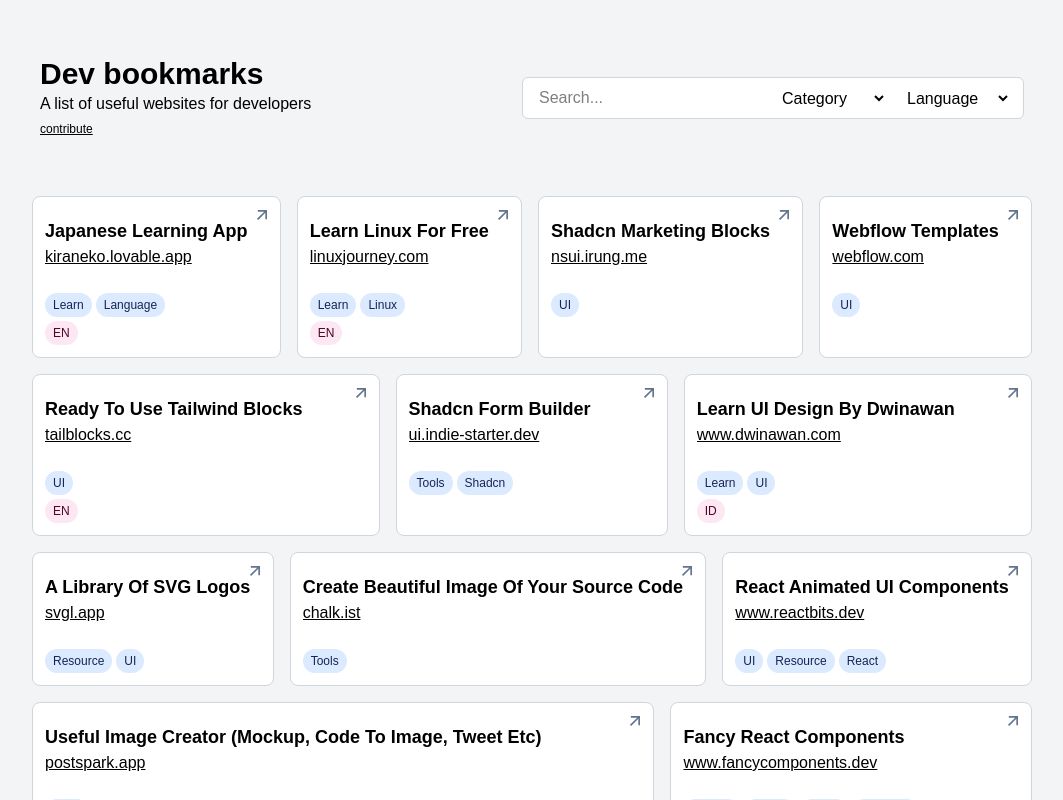
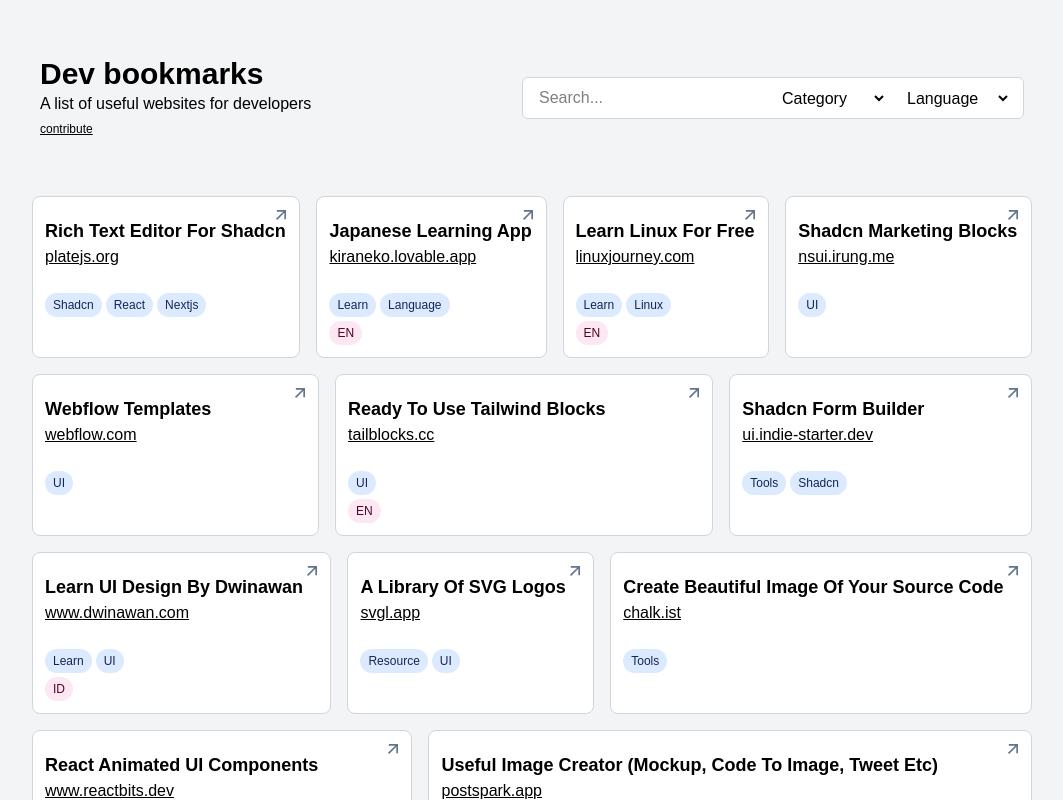
Before and after one commit to rifkiahmadfahrezi/dev-bookmarks, a SvelteKit app: page / in a window 1280 px wide. Shown: the top 800 px of the page, without its empty margins (108-1171 px from the left). Built offline with nearby package versions, Linux system fonts and the light colour scheme; a web font is replaced by a local one.

Commit message:
Update resources

```diff
--- a/src/data/resources.ts
+++ b/src/data/resources.ts
@@ -1,6 +1,11 @@
 import type { Resource } from './types';
 
 export const resources: Resource[] = [
+	{
+		label: 'Rich text editor for shadcn',
+		url: 'https://platejs.org/',
+		categories: ['shadcn', 'react', 'nextjs'],
+	},
 	{
 		label: 'Japanese Learning App',
 		url: 'https://kiraneko.lovable.app/',
```
